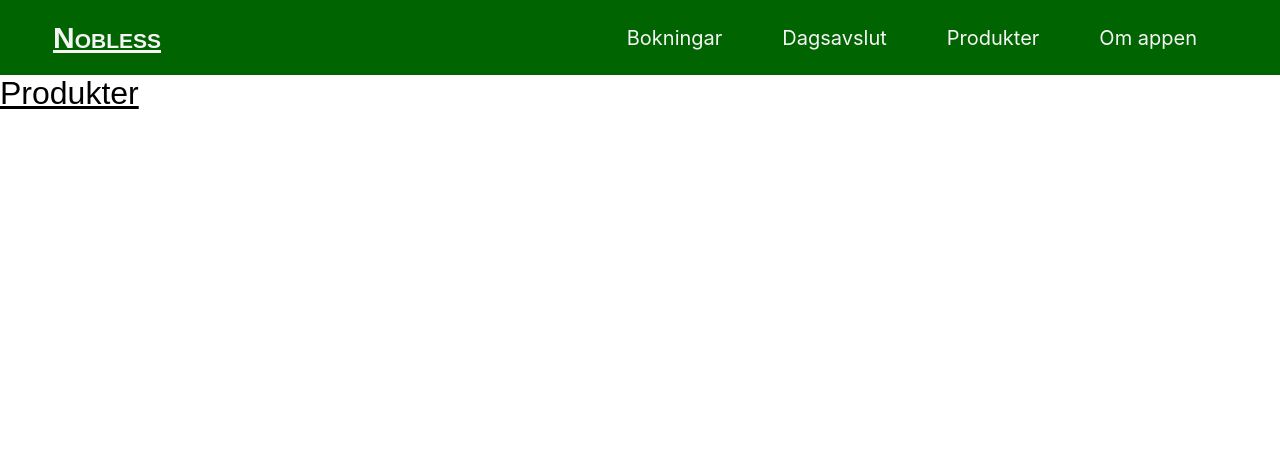
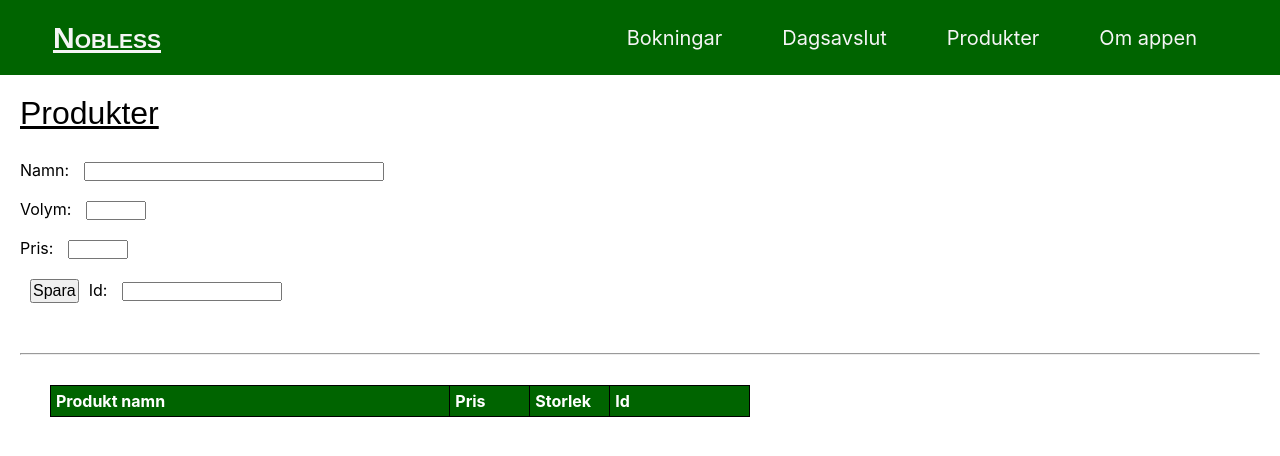
Before and after one commit to jelu000/bokingcomponent, a React (Create React App) app: page /produkter in a window 1280 px wide. Shown: the top 456 px of the page. Built offline with nearby package versions, Linux system fonts and the light colour scheme.

Commit message:
Börjar med tabell i  produkter

```diff
--- /dev/null
+++ b/src/components/produkter/ProductTable.js
@@ -0,0 +1,32 @@
+import React, { Component } from 'react'
+
+export default class ProductTable extends Component {
+
+    constructor(props){
+        super(props);
+
+
+
+    }
+
+    render() {
+        return (
+            <div>
+                <table id="p_productstable" className="bordertable">
+                <thead>
+                    <tr className="bordertable">
+                        <th className="bordertable" id="p_column_name">Produkt namn</th>
+                        <th className="bordertable" id="p_column_price">Pris</th>
+                        <th className="bordertable" id="p_column_size">Storlek</th>
+                        <th className="bordertable" id="p_column_id">Id</th>
+                    </tr>
+                </thead>
+                <tbody>
+                {  }
+                </tbody>
+            </table>
+
+            </div>
+        )
+    }
+}
--- /dev/null
+++ b/src/components/produkter/Products.css
@@ -0,0 +1,34 @@
+.long_textfelt{
+    width: 300px;
+}
+
+.short_textfelt{
+    width: 60px;
+}
+.p_button{
+    font-size: medium;
+    padding: 1px;
+}
+
+#p_id{
+    width: 160px;
+}
+#p_productstable{
+    width: 700px;
+    border-collapse: collapse;
+    border: 1px solid black;
+    margin: 30px;
+}
+
+#p_column_name{
+    width: 400px;
+}
+#p_column_size{
+    width: 80px;
+}
+#p_column_price{
+    width: 80px;
+}
+#p_column_id{
+    width: 140px;
+}
--- a/src/components/produkter/Products.js
+++ b/src/components/produkter/Products.js
@@ -1,16 +1,62 @@
-import React, { Component } from 'react'
+import React, { Component } from 'react';
+import './Products.css';
+import ProductTable from './ProductTable';
 
 
 export default class Products extends Component {
 
     constructor(props){
         super(props);
+
+        this.state = {
+            state_id: "",
+            state_name: "",
+            state_size: "0",
+            state_price: "",
+            state_products_table: []
+        }
+    }
+
+    inputTextChangeName = (ev) => {
+        console.log(`Test: ${ev.target.value}`)
+        this.setState({ state_name: ev.target.value });
+    }
+    inputTextChangeSize = (ev) => {
+        if (!isNaN(ev.target.value)){
+            this.setState({ state_size: ev.target.value });
+        }
+        else{
+            alert("Endast siffror är tillåtna");
+        }
+    }
+    inputTextChangePrice = (ev) => {
+        if (!isNaN(ev.target.value)){
+            this.setState({ state_price: ev.target.value });
+        }
+        else{
+            alert("Endast siffror är tillåtna");
+        }
     }
 
     render() {
         return (
-            <div>
+            <div className="MainBokingDiv">
                 <h1 className="h1_header">Produkter</h1>
+                <div>
+                    Namn: <input type="text" className="long_textfelt" id="p_name" value={this.state_name} onChange={this.inputTextChangeName} />
+                    <br />
+                    Volym: <input type="text" className="short_textfelt" id="p_size" value={this.state_size} maxLength="6" onChange={this.inputTextChangeSize} />
+                    <br />
+                    Pris: <input type="text" className="short_textfelt" id="p_price" value={this.state_price} maxLength="6" onChange={this.inputTextChangePrice} />
+                    <br />
+                    <input id="p_savebutton" className="p_button" type="button" value="Spara" />
+                    Id: <input type="text" className="short_textfelt" id="p_id"  readOnly />
+
+                </div>
+
+                <hr />
+                <ProductTable />
+
             </div>
         )
     }
```
